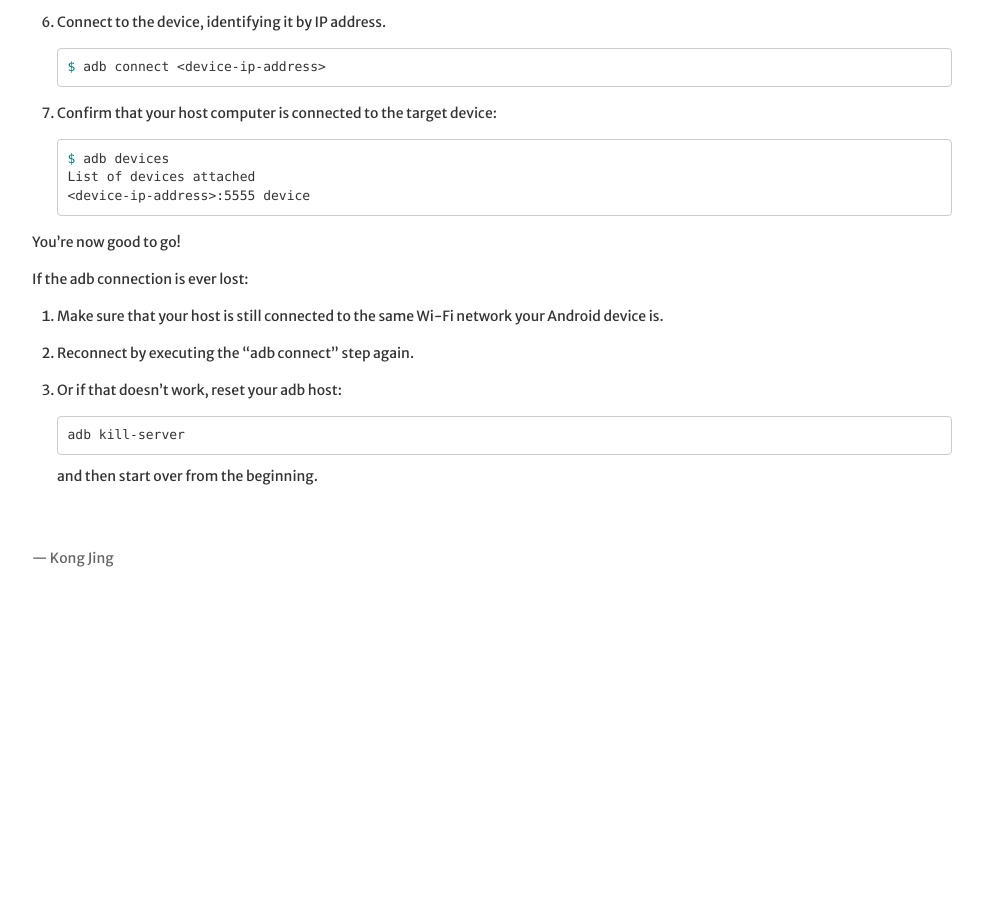
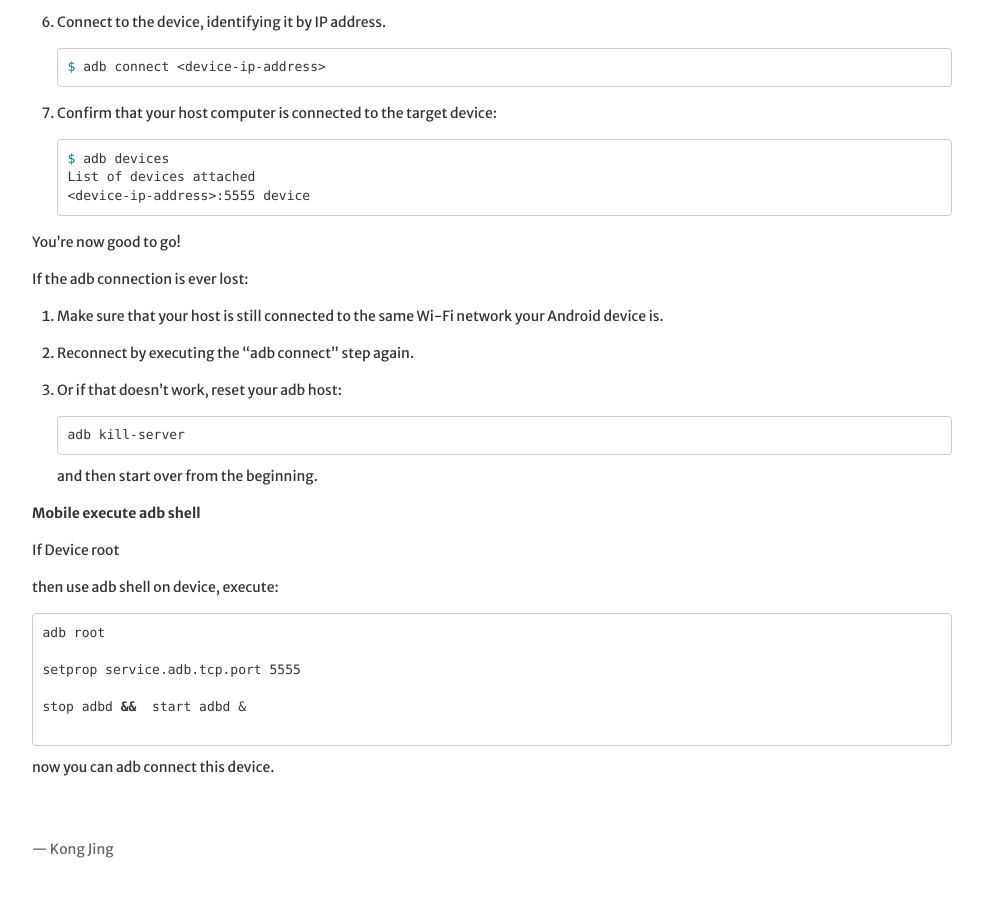
Before and after one commit to kong-jing/kong-jing.github.io, a Jekyll site: the page built from _posts/2016-10-28-Wireless-Debug.md, in a window 1280 px wide and 900 px high, scrolled down 656 px. Shown: the top 897 px of the window, without its empty margins (8-991 px from the left). Built offline with Jekyll 4.4.1, drawn with Linux system fonts in a browser that asks for light colours; nearby versions of some CDN libraries; before the commit the page ends 1265 px from its top, so only the background shows below that.

Commit message:
fix  adb wireless

````diff
--- a/_posts/2016-10-28-Wireless-Debug.md
+++ b/_posts/2016-10-28-Wireless-Debug.md
@@ -54,3 +54,24 @@ If the adb connection is ever lost:
    ```
 
    and then start over from the beginning.
+
+
+
+
+
+**Mobile execute adb shell**
+
+If Device root
+
+then use adb shell on device, execute:
+
+```shell
+adb root
+
+setprop service.adb.tcp.port 5555
+
+stop adbd &&  start adbd &
+
+```
+
+now you can adb connect this device.
````
Also changed, not shown: 2 other files.
